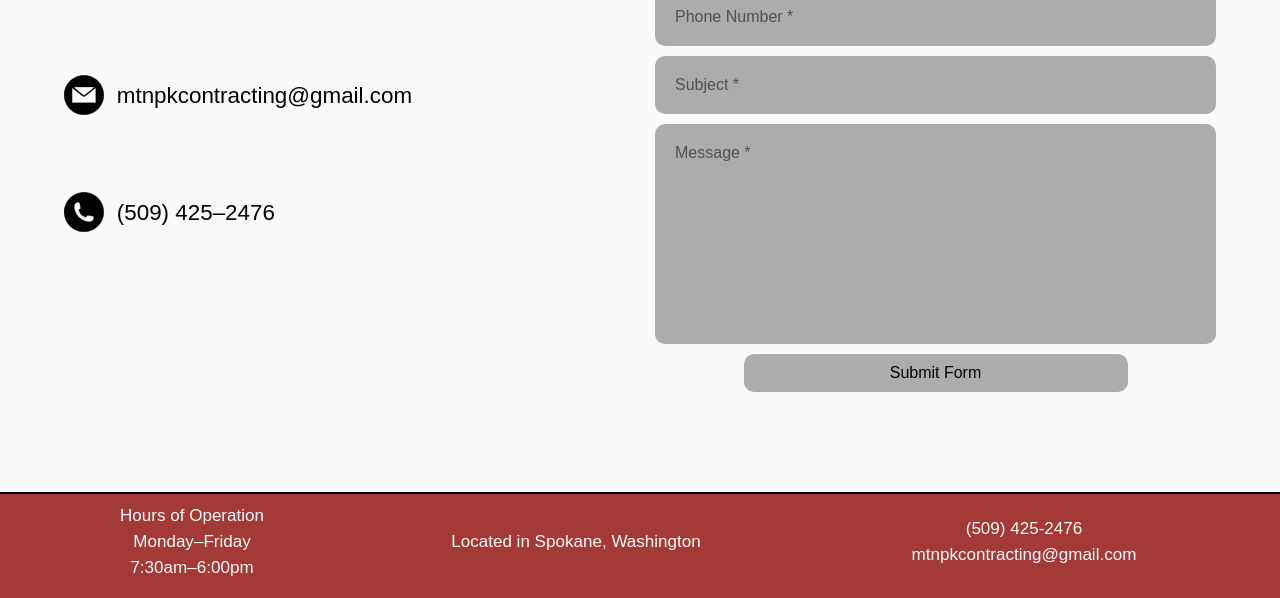
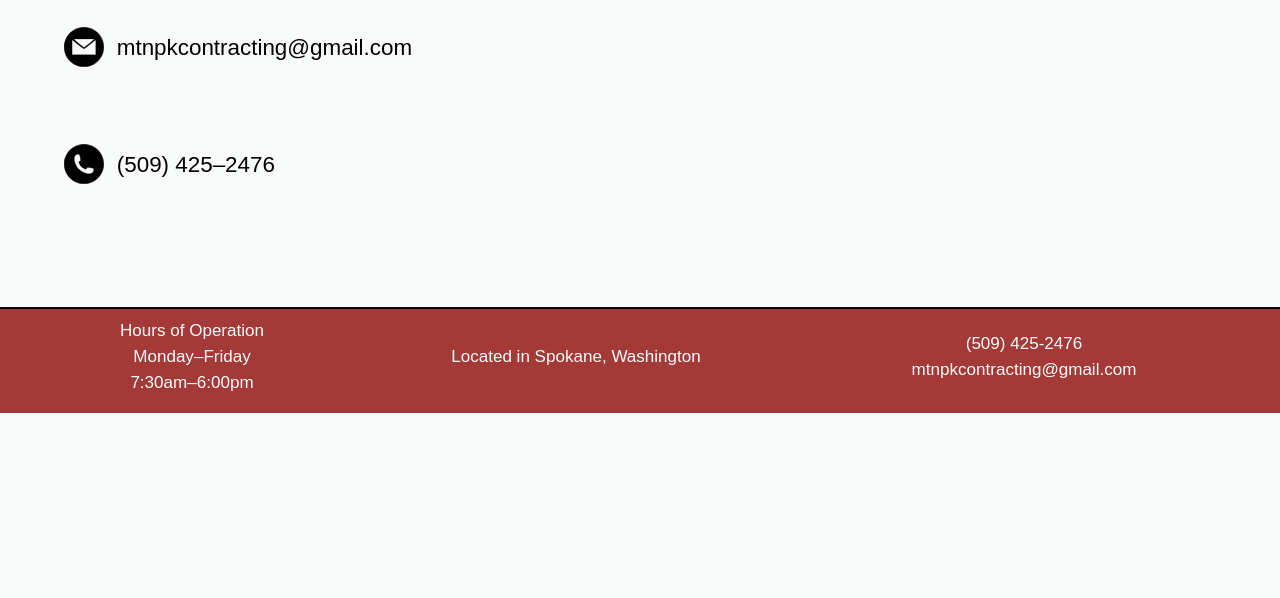
Before and after one commit to kLIAHONA/MPC_website, a website: page ___us.html in a window 1280 px wide. Shown: the part 276-874 px from the top of the page. After the commit the page ends 800 px from the top, so only its background shows below. Drawn offline with Linux system fonts and the light colour scheme.

Commit message:
comment out form

```diff
--- a/___us.html
+++ b/___us.html
@@ -48,7 +48,7 @@
                 </div>
             </div>
         </div>
-        <div class="contact_right">
+       <!--<div class="contact_right">
             <form class="contact_form" id="contact_form">
                 <input type="text" id="name" placeholder="Full Name *">
                 <input type="email" id="email" placeholder="Email *">
@@ -57,7 +57,7 @@
                 <textarea id="message" placeholder="Message *"></textarea>
                 <button type="submit" id="submit_btn">Submit Form</button>
             </form>
-        </div>
+        </div>-->
     </section>
 
 
```
